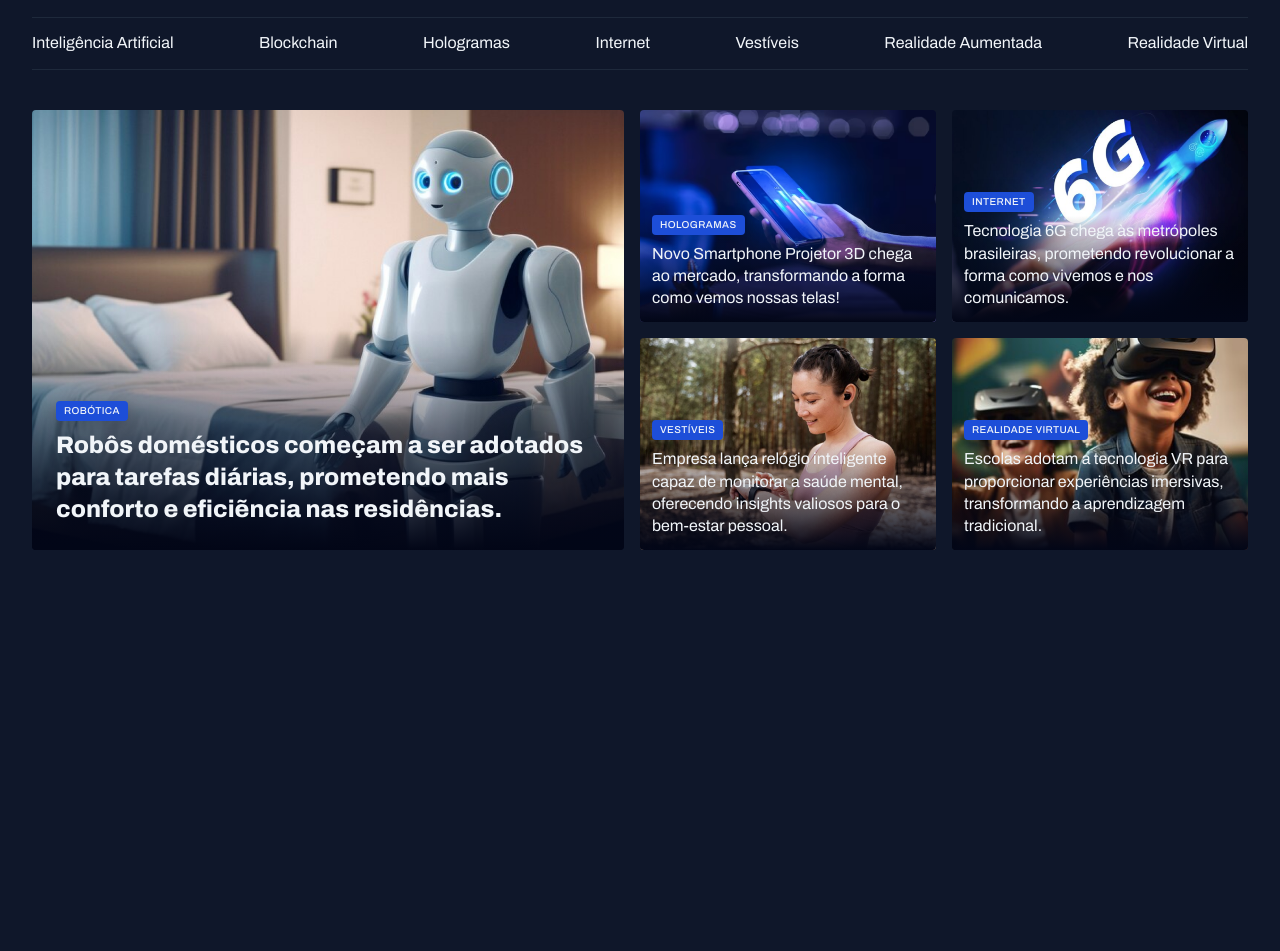
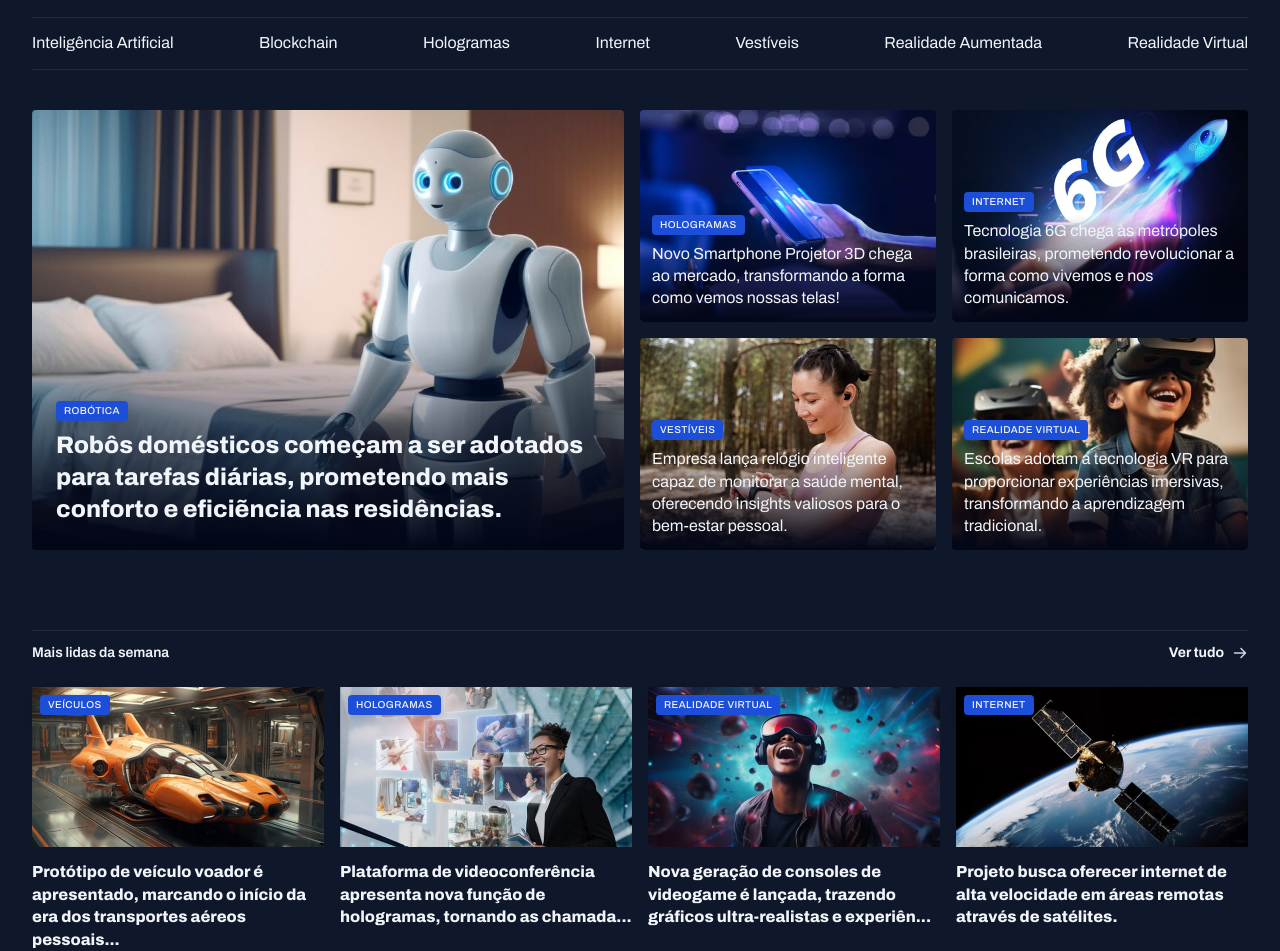
Before and after one commit to gerthdomingues/fullstack-projeto-portal-de-noticias, a plain HTML site: page index.html in a window 1280 px wide. Shown: the part 45-996 px from the top of the page. Before the commit the page ends 800 px from the top, so only its background shows below. Drawn offline with Linux system fonts and the light colour scheme.

Commit message:
Aplicando estilos na secção mais lidas da semana

```diff
--- a/index.html
+++ b/index.html
@@ -112,6 +112,49 @@
           </figure>
         </div>
       </section>
+      <section id="weekly">
+        <header class="grid grid-flow-col">
+          <h3>Mais lidas da semana</h3>
+          <a href="#" class="grid grid-flow-col">
+            <strong>Ver tudo</strong>
+            <span></span>
+          </a>
+        </header>
+        <div class="grid gap-16">
+          <figure>
+            <span class="content-tag">Veículos</span>
+            <img src="assets/images/Image 06.png" alt="" />
+            <p>
+              Protótipo de veículo voador é apresentado, marcando o início da
+              era dos transportes aéreos pessoais...
+            </p>
+          </figure>
+          <figure>
+            <span class="content-tag">Hologramas</span>
+            <img src="assets/images/Image 07.png" alt="" />
+            <p>
+              Plataforma de videoconferência apresenta nova função de
+              hologramas, tornando as chamada...
+            </p>
+          </figure>
+          <figure>
+            <span class="content-tag">Realidade virtual</span>
+            <img src="assets/images/Image 08.png" alt="" />
+            <p>
+              Nova geração de consoles de videogame é lançada, trazendo gráficos
+              ultra-realistas e experiên...
+            </p>
+          </figure>
+          <figure>
+            <span class="content-tag">Internet</span>
+            <img src="assets/images/Image 09.png" alt="" />
+            <p>
+              Projeto busca oferecer internet de alta velocidade em áreas
+              remotas através de satélites.
+            </p>
+          </figure>
+        </div>
+      </section>
     </main>
   </body>
 </html>
--- a/styles/global.css
+++ b/styles/global.css
@@ -53,6 +53,7 @@ img {
 
 main {
   margin-top: 40px;
+  gap: 80px;
 }
 
 .content-tag {
--- a/styles/sections.css
+++ b/styles/sections.css
@@ -1,3 +1,25 @@
+section header {
+  border-top: 1px solid var(--stroke-color);
+  padding-block: 12px 24px;
+  font: var(--text-span);
+
+  a {
+    justify-self: end;
+    align-items: center;
+    gap: 8px;
+
+    span {
+      background-image: url(../assets/icons/ArrowRight.svg);
+      width: 16px;
+      height: 16px;
+    }
+
+    &:hover span {
+      background-image: url(../assets/icons/ArrowRight-hover.svg);
+    }
+  }
+}
+
 #featured {
   img {
     height: 100%;
@@ -32,3 +54,28 @@
     }
   }
 }
+
+#weekly {
+  & > div {
+    grid-template-columns: repeat(4, 292px);
+  }
+
+  img {
+    height: 160px;
+  }
+
+  figure {
+    position: relative;
+
+    .content-tag {
+      position: absolute;
+      top: 8px;
+      left: 8px;
+    }
+
+    p {
+      margin-top: 8px;
+      font-weight: 800;
+    }
+  }
+}
```
